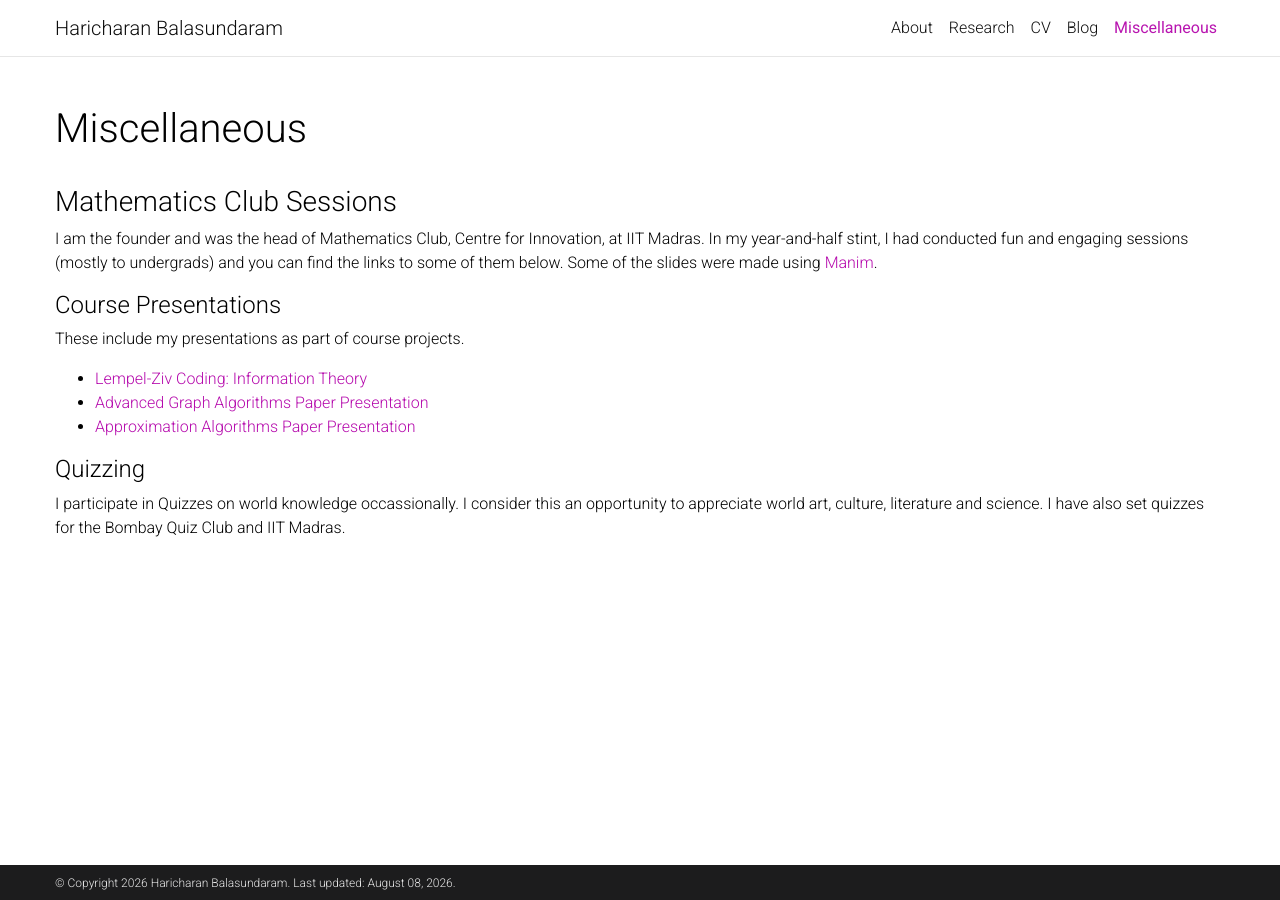
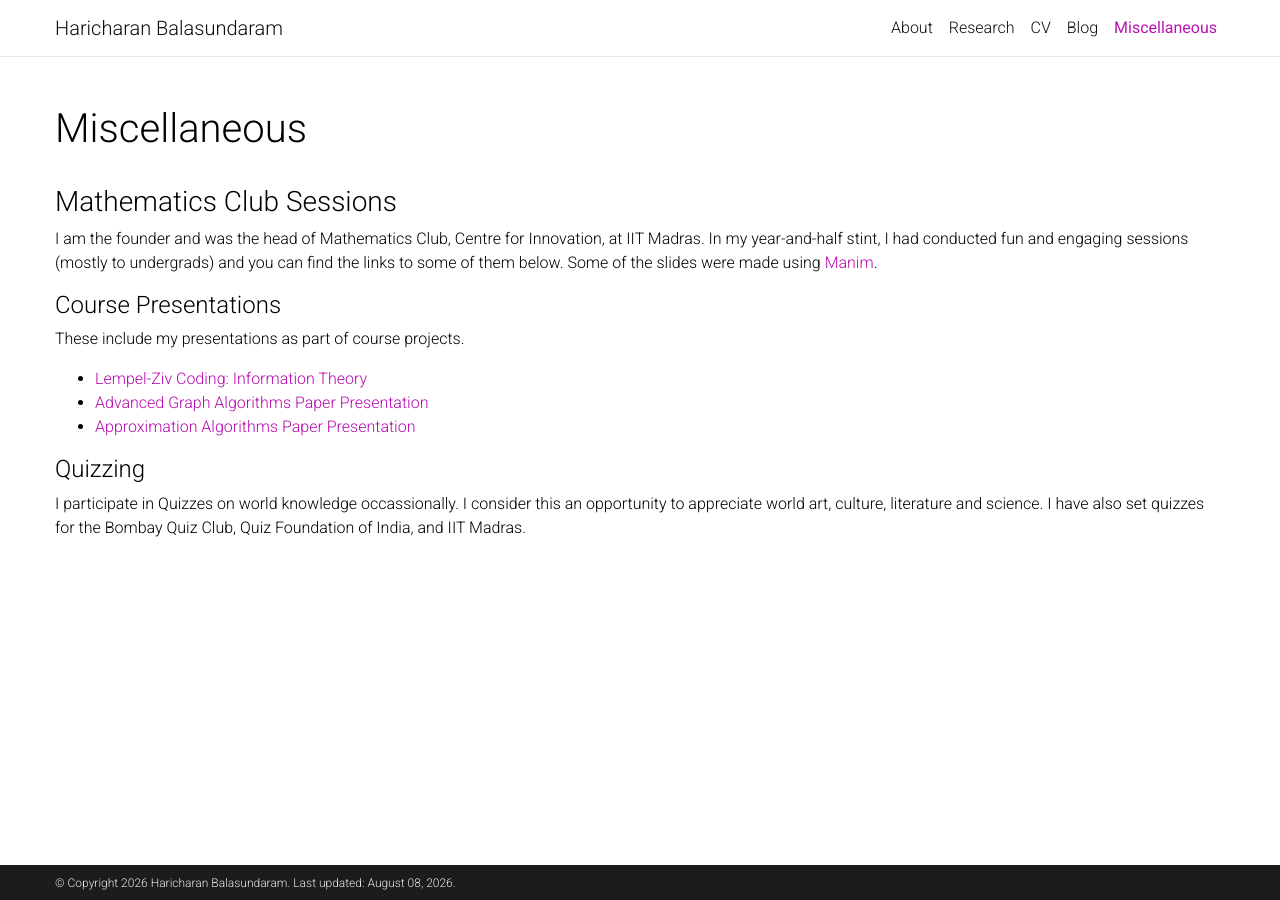
Before and after one commit to Haricharan1212/Haricharan1212.github.io, a Jekyll site: the page built from _pages/misc.md, in a window 1280 px wide. Built offline with Jekyll 4.4.1, drawn with Linux system fonts in a browser that asks for light colours; comment, search, counter and statistics services are not loaded; a style sheet for code colours, icons or effects is not loaded.

Commit message:
Updated life

```diff
--- a/_pages/misc.md
+++ b/_pages/misc.md
@@ -40,4 +40,4 @@ These include my presentations as part of course projects.
 
 #### Quizzing
 
-I participate in Quizzes on world knowledge occassionally. I consider this an opportunity to appreciate world art, culture, literature and science. I have also set quizzes for the Bombay Quiz Club and IIT Madras.
+I participate in Quizzes on world knowledge occassionally. I consider this an opportunity to appreciate world art, culture, literature and science. I have also set quizzes for the Bombay Quiz Club, Quiz Foundation of India, and IIT Madras.
```
